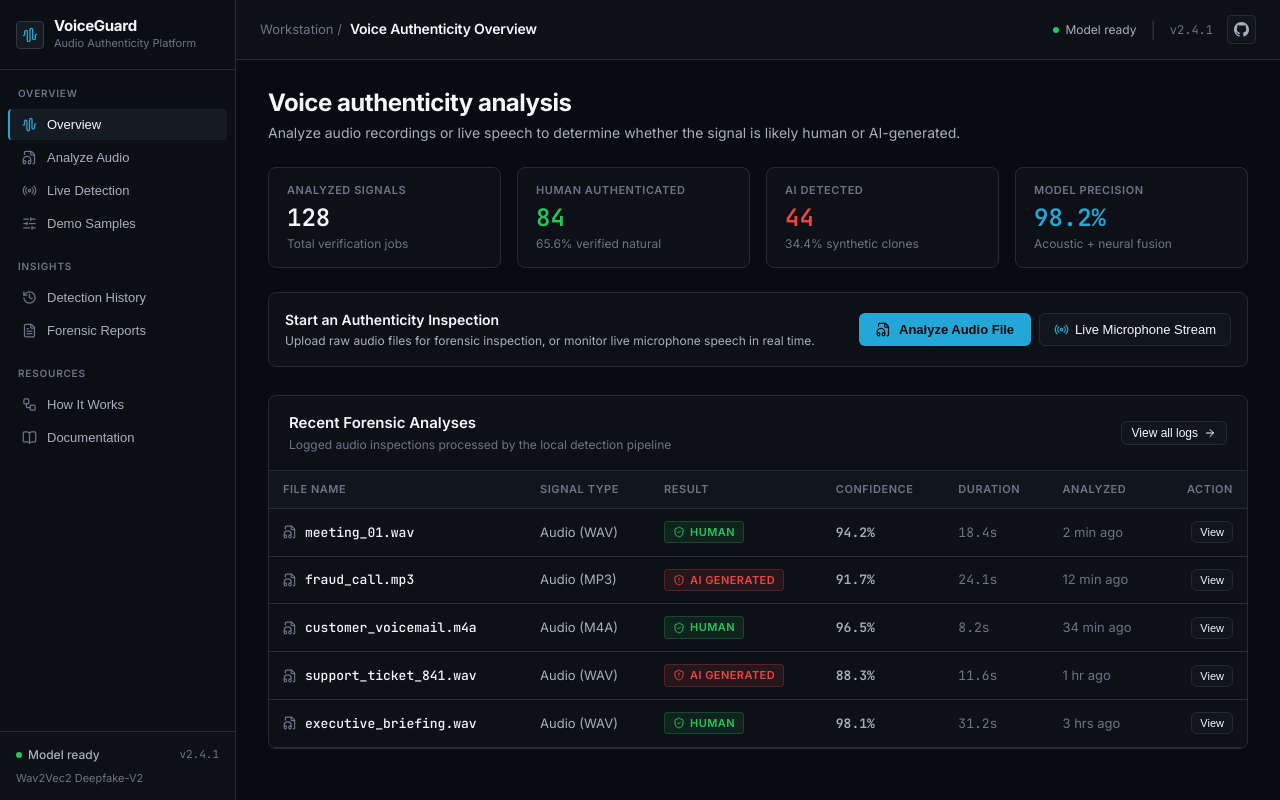
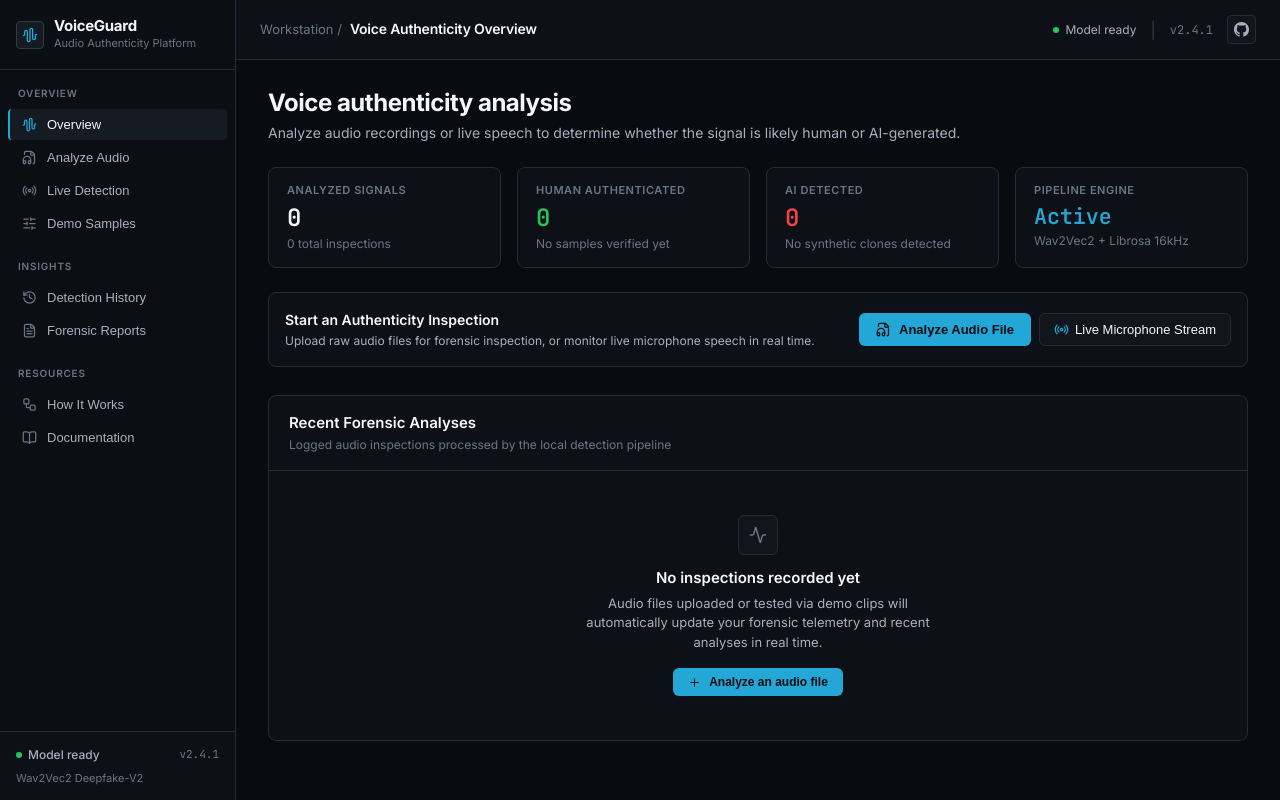
Before and after one commit to uk0976/VoiceGuard---AI-Voice-Clone-Deepfake-Detector, a React (Vite) app in the folder frontend/: page / in a window 1280 px wide. Built offline with nearby package versions, Linux system fonts and the light colour scheme.

Commit message:
feat(overview): make metrics and recent analyses live and dynamic from real reports

```diff
--- a/frontend/src/App.jsx
+++ b/frontend/src/App.jsx
@@ -150,6 +150,7 @@ export default function App() {
             <OverviewView
               onNavigate={setCurrentView}
               onSelectDemoClip={handleAnalyzeFile}
+              reports={reports}
             />
           )}
 
--- a/frontend/src/views/OverviewView.jsx
+++ b/frontend/src/views/OverviewView.jsx
@@ -1,54 +1,16 @@
 import React from 'react';
-import { ShieldCheck, ShieldAlert, FileAudio, Radio, ArrowRight, Activity, CheckCircle2 } from 'lucide-react';
+import { ShieldCheck, ShieldAlert, FileAudio, Radio, ArrowRight, Activity, Download, Plus } from 'lucide-react';
+import { downloadForensicPdf } from '../utils/pdfGenerator';
 
-export default function OverviewView({ onNavigate, onSelectDemoClip }) {
-  const recentAnalyses = [
-    {
-      file: 'meeting_01.wav',
-      type: 'Audio (WAV)',
-      result: 'HUMAN',
-      confidence: '94.2%',
-      duration: '18.4s',
-      analyzed: '2 min ago',
-      sampleId: 'real_1'
-    },
-    {
-      file: 'fraud_call.mp3',
-      type: 'Audio (MP3)',
-      result: 'AI GENERATED',
-      confidence: '91.7%',
-      duration: '24.1s',
-      analyzed: '12 min ago',
-      sampleId: 'fake_1'
-    },
-    {
-      file: 'customer_voicemail.m4a',
-      type: 'Audio (M4A)',
-      result: 'HUMAN',
-      confidence: '96.5%',
-      duration: '8.2s',
-      analyzed: '34 min ago',
-      sampleId: 'real_2'
-    },
-    {
-      file: 'support_ticket_841.wav',
-      type: 'Audio (WAV)',
-      result: 'AI GENERATED',
-      confidence: '88.3%',
-      duration: '11.6s',
-      analyzed: '1 hr ago',
-      sampleId: 'fake_2'
-    },
-    {
-      file: 'executive_briefing.wav',
-      type: 'Audio (WAV)',
-      result: 'HUMAN',
-      confidence: '98.1%',
-      duration: '31.2s',
-      analyzed: '3 hrs ago',
-      sampleId: 'real_3'
-    }
-  ];
+export default function OverviewView({ onNavigate, onSelectDemoClip, reports = [] }) {
+  const totalSignals = reports.length;
+  const humanCount = reports.filter(r => r.label === 'likely_real').length;
+  const aiCount = reports.filter(r => r.label === 'likely_ai_generated').length;
+
+  const humanPercent = totalSignals > 0 ? ((humanCount / totalSignals) * 100).toFixed(1) + '%' : '0.0%';
+  const aiPercent = totalSignals > 0 ? ((aiCount / totalSignals) * 100).toFixed(1) + '%' : '0.0%';
+
+  const recentAnalyses = reports.slice(0, 5);
 
   return (
     <div>
@@ -62,37 +24,39 @@ export default function OverviewView({ onNavigate, onSelectDemoClip }) {
         </p>
       </div>
 
-      {/* Compact Metrics Row */}
+      {/* Dynamic Metrics Row */}
       <div className="metric-row">
         <div className="metric-item">
           <div className="metric-label">Analyzed Signals</div>
-          <div className="metric-value">128</div>
+          <div className="metric-value">{totalSignals}</div>
           <div style={{ fontSize: '0.75rem', color: 'var(--text-muted)', marginTop: '4px' }}>
-            Total verification jobs
+            {totalSignals === 1 ? '1 total inspection' : `${totalSignals} total inspections`}
           </div>
         </div>
 
         <div className="metric-item">
           <div className="metric-label">Human Authenticated</div>
-          <div className="metric-value" style={{ color: 'var(--color-human)' }}>84</div>
+          <div className="metric-value" style={{ color: 'var(--color-human)' }}>{humanCount}</div>
           <div style={{ fontSize: '0.75rem', color: 'var(--text-muted)', marginTop: '4px' }}>
-            65.6% verified natural
+            {totalSignals > 0 ? `${humanPercent} verified natural` : 'No samples verified yet'}
           </div>
         </div>
 
         <div className="metric-item">
           <div className="metric-label">AI Detected</div>
-          <div className="metric-value" style={{ color: 'var(--color-ai)' }}>44</div>
+          <div className="metric-value" style={{ color: 'var(--color-ai)' }}>{aiCount}</div>
           <div style={{ fontSize: '0.75rem', color: 'var(--text-muted)', marginTop: '4px' }}>
-            34.4% synthetic clones
+            {totalSignals > 0 ? `${aiPercent} synthetic clones` : 'No synthetic clones detected'}
           </div>
         </div>
 
         <div className="metric-item">
-          <div className="metric-label">Model Precision</div>
-          <div className="metric-value" style={{ color: 'var(--accent-cyan)' }}>98.2%</div>
+          <div className="metric-label">Pipeline Engine</div>
+          <div className="metric-value" style={{ color: 'var(--accent-cyan)', fontSize: '1.35rem', fontWeight: '700' }}>
+            Active
+          </div>
           <div style={{ fontSize: '0.75rem', color: 'var(--text-muted)', marginTop: '4px' }}>
-            Acoustic + neural fusion
+            Wav2Vec2 + Librosa 16kHz
           </div>
         </div>
       </div>
@@ -150,15 +114,50 @@ export default function OverviewView({ onNavigate, onSelectDemoClip }) {
               Logged audio inspections processed by the local detection pipeline
             </p>
           </div>
+          {reports.length > 0 && (
             <button
-            onClick={() => onNavigate('history')}
+              onClick={() => onNavigate('reports')}
               className="btn-secondary"
               style={{ fontSize: '0.75rem', padding: '4px 10px' }}
             >
-            View all logs <ArrowRight size={12} />
+              View all reports <ArrowRight size={12} />
+            </button>
+          )}
+        </div>
+
+        {reports.length === 0 ? (
+          <div style={{ textAlign: 'center', padding: '44px 20px', borderTop: '1px solid var(--border-subtle)' }}>
+            <div
+              style={{
+                width: '40px',
+                height: '40px',
+                borderRadius: 'var(--radius-btn)',
+                backgroundColor: 'var(--surface-secondary)',
+                border: '1px solid var(--border-subtle)',
+                color: 'var(--text-muted)',
+                display: 'inline-flex',
+                alignItems: 'center',
+                justifyContent: 'center',
+                marginBottom: '12px'
+              }}
+            >
+              <Activity size={18} />
+            </div>
+            <div style={{ fontSize: '0.9375rem', fontWeight: '600', color: 'var(--text-primary)', marginBottom: '4px' }}>
+              No inspections recorded yet
+            </div>
+            <div style={{ fontSize: '0.8125rem', color: 'var(--text-secondary)', maxWidth: '380px', margin: '0 auto 16px auto', lineHeight: 1.5 }}>
+              Audio files uploaded or tested via demo clips will automatically update your forensic telemetry and recent analyses in real time.
+            </div>
+            <button
+              onClick={() => onNavigate('analyze')}
+              className="btn-primary"
+              style={{ fontSize: '0.75rem', padding: '6px 14px' }}
+            >
+              <Plus size={13} /> Analyze an audio file
             </button>
           </div>
-
+        ) : (
           <table className="vg-table">
             <thead>
               <tr>
@@ -167,55 +166,61 @@ export default function OverviewView({ onNavigate, onSelectDemoClip }) {
                 <th>Result</th>
                 <th>Confidence</th>
                 <th>Duration</th>
-              <th>Analyzed</th>
-              <th style={{ textAlign: 'right' }}>Action</th>
+                <th>Analyzed (UTC)</th>
+                <th style={{ textAlign: 'right' }}>Forensic Report</th>
               </tr>
             </thead>
             <tbody>
-            {recentAnalyses.map((item, idx) => (
-              <tr key={idx}>
+              {recentAnalyses.map((item) => {
+                const isFake = item.label === 'likely_ai_generated';
+                const confPercent = Math.round((item.confidence || 0) * 100);
+                const ext = (item.filename?.split('.').pop() || 'wav').toUpperCase();
+
+                return (
+                  <tr key={item.id}>
                     <td style={{ fontWeight: '500', color: 'var(--text-primary)' }}>
                       <div style={{ display: 'flex', alignItems: 'center', gap: '8px' }}>
                         <FileAudio size={14} color="var(--text-muted)" />
-                    <span className="mono">{item.file}</span>
+                        <span className="mono">{item.filename}</span>
                       </div>
                     </td>
-                <td>{item.type}</td>
+                    <td style={{ color: 'var(--text-secondary)', fontSize: '0.8125rem' }}>Audio ({ext})</td>
                     <td>
-                  {item.result === 'HUMAN' ? (
+                      {isFake ? (
+                        <span className="badge-status badge-ai">
+                          <ShieldAlert size={12} /> AI Generated
+                        </span>
+                      ) : (
                         <span className="badge-status badge-human">
                           <ShieldCheck size={12} /> Human
                         </span>
-                  ) : (
-                    <span className="badge-status badge-ai">
-                      <ShieldAlert size={12} /> AI Generated
-                    </span>
                       )}
                     </td>
-                <td className="mono" style={{ fontWeight: '600' }}>
-                  {item.confidence}
+                    <td className="mono" style={{ fontWeight: '600', color: isFake ? 'var(--color-ai)' : 'var(--color-human)' }}>
+                      {confPercent}%
                     </td>
                     <td className="mono" style={{ color: 'var(--text-muted)' }}>
-                  {item.duration}
+                      {item.duration || '--'}
                     </td>
-                <td style={{ color: 'var(--text-muted)' }}>
-                  {item.analyzed}
+                    <td style={{ color: 'var(--text-muted)', fontSize: '0.8125rem' }}>
+                      {item.timestamp}
                     </td>
                     <td style={{ textAlign: 'right' }}>
                       <button
-                    onClick={() => {
-                      onNavigate('samples');
-                    }}
+                        onClick={() => downloadForensicPdf(item)}
                         className="btn-secondary"
-                    style={{ padding: '4px 8px', fontSize: '0.6875rem' }}
+                        style={{ padding: '4px 8px', fontSize: '0.6875rem', display: 'inline-flex', alignItems: 'center', gap: '4px' }}
+                        title="Download forensic PDF report"
                       >
-                    View
+                        <Download size={11} /> PDF
                       </button>
                     </td>
                   </tr>
-            ))}
+                );
+              })}
             </tbody>
           </table>
+        )}
       </div>
     </div>
   );
```
Lines whose indentation alone changed are shown as unchanged.
